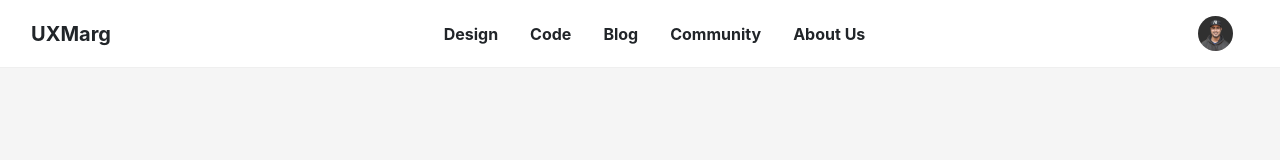
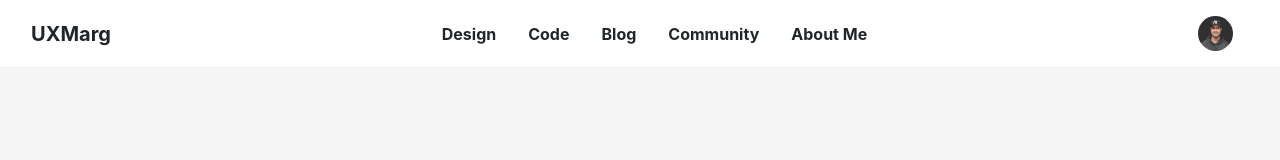
Before and after one commit to saurabsen/thedezzin, an Angular app: page /about-us in a window 1280 px wide. Shown: the top 160 px of the page. Built offline with nearby package versions, Linux system fonts and the light colour scheme.

Commit message:
correction

```diff
--- a/src/app/Navigation/topnavbar/topnavbar.component.html
+++ b/src/app/Navigation/topnavbar/topnavbar.component.html
@@ -47,7 +47,7 @@
             <a class="nav-link" href="#">Community</a>
           </li>
           <li class="nav-item">
-            <a class="nav-link" [routerLink]="['/about-us']">About Us</a>
+            <a class="nav-link" [routerLink]="['/about-us']">About Me</a>
           </li>
         </ul>
       </div>
--- a/src/app/about-us/about-us.component.html
+++ b/src/app/about-us/about-us.component.html
@@ -5,7 +5,7 @@
                 <div class="about-text go-to">
                     <h3 class="dark-color">About Me</h3>
                     <h6 class="theme-color lead">A Frontend Developer and UX &amp; UI designer.</h6>
-                    <p>I am a<mark>developer and designer.</mark>  I help companies to build a product and meet the user need, via user experience (UX) design & interaction design. Being a Computer Science Engineer and an Artist by passion, help me to connect the technical and creative side of me on one plate, and meet the business goal.</p>
+                    <p>I am a <mark>developer and designer.</mark>  I help companies to build a product and meet the user need, via user experience (UX) design & interaction design. Being a Computer Science Engineer and an Artist by passion, help me to connect the technical and creative side of me on one plate, and meet the business goal.</p>
                     <div class="row about-list">
                         <div class="col-md-6">
                             <div class="media">
```
